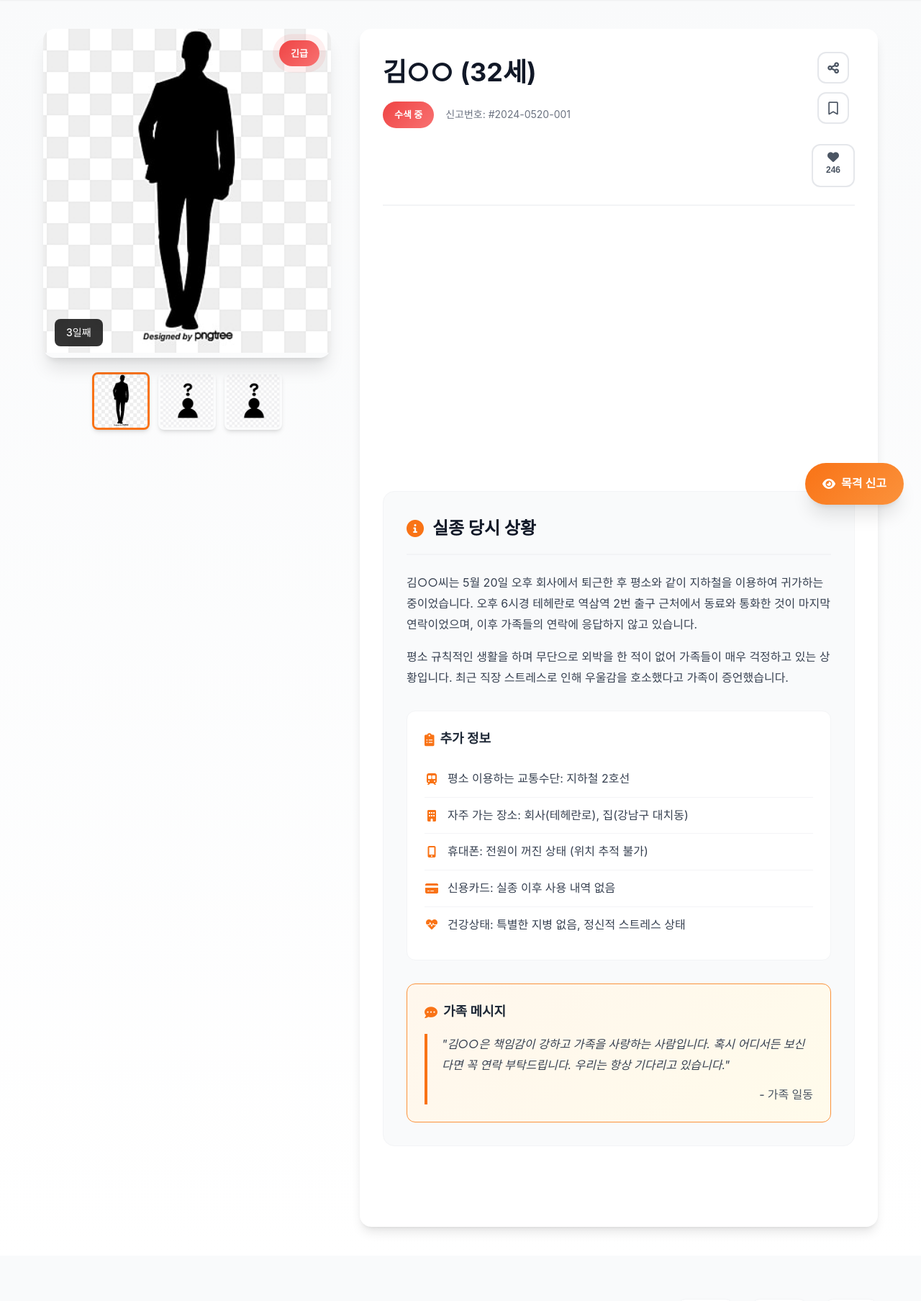
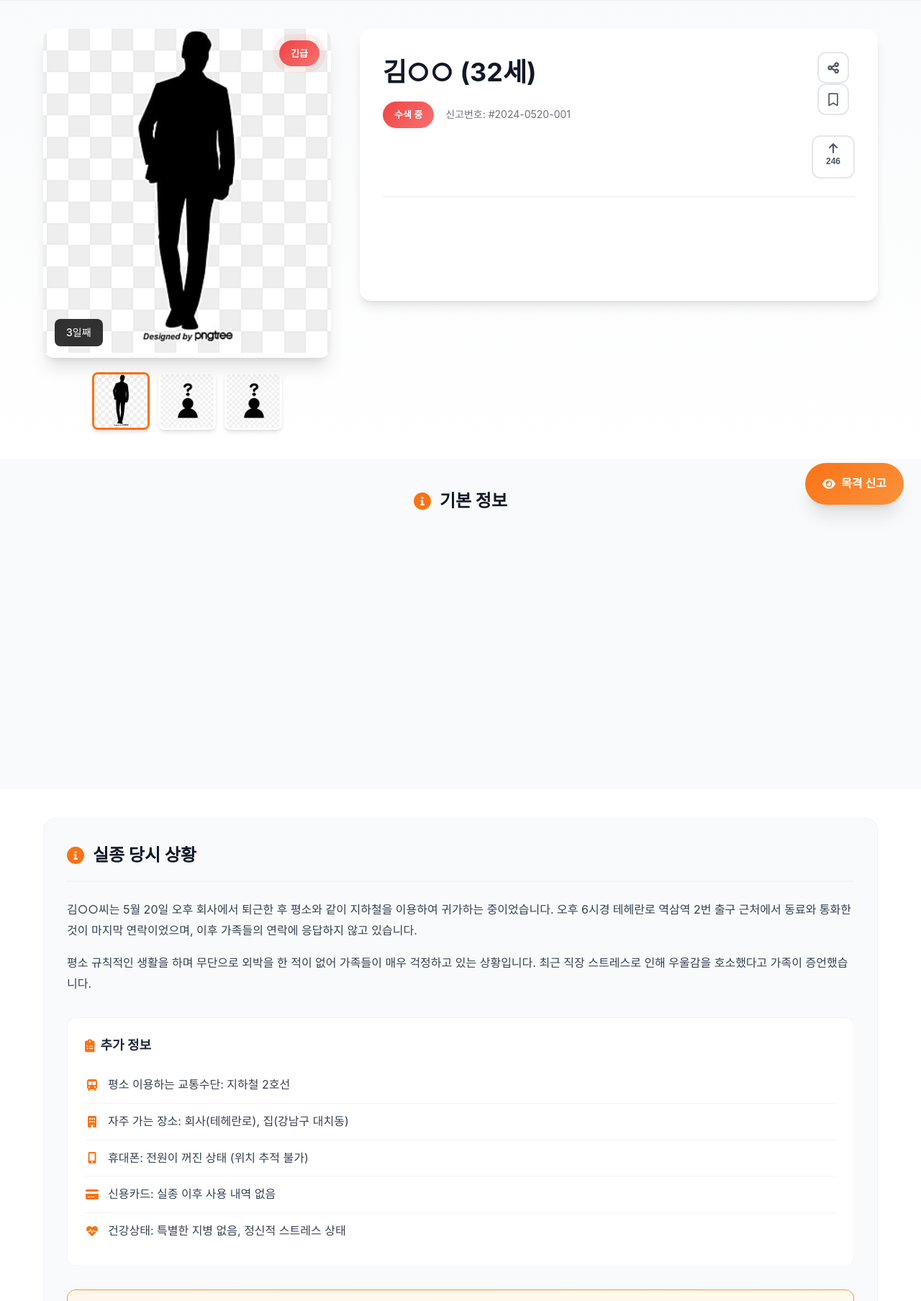
Before and after one commit to ANGIBU/songil, a Flask app: page /missing/1 in a window 1280 px wide. Shown: the part 75-1882 px from the top of the page at 72% size. Run offline with Flask 3, Linux system fonts and the light colour scheme; some libraries are stand-ins or nearby versions.

Commit message:
Automated Commit Update at 2025-05-31 05:24:25

```diff
--- a/static/css/user.css
+++ b/static/css/user.css
@@ -374,12 +374,34 @@ body {
     align-items: center;
 }
 
+/* ===== 실종자 기본 정보 섹션 ===== */
+.missing-basic-details {
+    padding: 40px 0;
+    background: var(--gray-50);
+}
+
+.missing-basic-details .section-header {
+    text-align: left;
+    margin-bottom: 32px;
+}
+
+.missing-basic-details .section-header h3 {
+    font-size: 24px;
+    color: var(--gray-900);
+    display: flex;
+    align-items: center;
+    gap: 12px;
+}
+
+.missing-basic-details .section-header h3 i {
+    color: var(--primary-orange);
+}
+
 /* 기본 정보 그리드 */
 .basic-info-grid {
     display: grid;
     grid-template-columns: repeat(2, 1fr);
     gap: 24px;
-    margin-bottom: 32px;
 }
 
 .info-item {
@@ -387,15 +409,18 @@ body {
     flex-direction: column;
     gap: 8px;
     padding: 16px;
-    background: var(--gray-50);
+    background: white;
     border-radius: 12px;
     border: 1px solid var(--gray-100);
     transition: var(--transition-base);
+    box-shadow: var(--shadow-sm);
 }
 
 .info-item:hover {
     border-color: var(--primary-orange-light);
     background: var(--primary-orange-bg);
+    transform: translateY(-2px);
+    box-shadow: var(--shadow-md);
 }
 
 .info-label {
@@ -424,9 +449,14 @@ body {
     align-items: center;
 }
 
+/* ===== 실종 상황 섹션 ===== */
+.missing-situation-section {
+    padding: 40px 0;
+    background: white;
+}
+
 /* 실종 상황 상세 정보 */
 .situation-details {
-    margin-top: 32px;
     padding: 32px;
     background: var(--gray-50);
     border-radius: 16px;
@@ -1007,8 +1037,11 @@ body {
 
     .profile-actions {
         width: 100%;
-        flex-direction: row;
-        justify-content: space-around;
+        align-items: center;
+    }
+
+    .action-buttons-row {
+        justify-content: center;
     }
 
     .basic-info-grid {
@@ -1067,6 +1100,14 @@ body {
 
     .situation-details {
         padding: 24px;
+    }
+
+    .missing-basic-details {
+        padding: 30px 0;
+    }
+
+    .missing-situation-section {
+        padding: 30px 0;
     }
 }
 
--- a/static/js/missing-detail.js
+++ b/static/js/missing-detail.js
@@ -235,7 +235,7 @@ function handleUpClick() {
 // 추천 버튼 클릭
 function handleRecommendClick() {
     if (recommendClicked) {
-        showNotification('이미 추천하셨습니다.', 'info');
+        showNotification('이미 응원하셨습니다.', 'info');
         return;
     }
 
@@ -279,15 +279,15 @@ function handleRecommendClick() {
             }
         });
 
-        // 하트 파티클 효과
-        createHeartParticleEffect(recommendBtn);
+        // 응원 파티클 효과
+        createSupportParticleEffect(recommendBtn);
     } else {
         // GSAP 없을 때
         recommendCount.textContent = newCount;
     }
 
     // 알림 표시
-    showNotification('추천했습니다! 실종자 찾기에 도움이 됩니다.', 'success');
+    showNotification('응원했습니다! 실종자 찾기에 도움이 됩니다.', 'success');
 
     // 서버에 추천 정보 전송
     sendRecommendToServer(newCount);
@@ -331,8 +331,8 @@ function createParticleEffect(element) {
     }
 }
 
-// 하트 파티클 효과
-function createHeartParticleEffect(element) {
+// 응원 파티클 효과
+function createSupportParticleEffect(element) {
     if (typeof gsap === 'undefined') return;
 
     const rect = element.getBoundingClientRect();
@@ -340,13 +340,13 @@ function createHeartParticleEffect(element) {
 
     for (let i = 0; i < particles; i++) {
         const particle = document.createElement('div');
-        particle.className = 'heart-particle';
-        particle.innerHTML = '<i class="fas fa-heart"></i>';
+        particle.className = 'support-particle';
+        particle.innerHTML = '<i class="fas fa-arrow-up"></i>';
         particle.style.cssText = `
             position: fixed;
             left: ${rect.left + rect.width / 2}px;
             top: ${rect.top + rect.height / 2}px;
-            color: var(--danger-red);
+            color: var(--secondary-green);
             font-size: 16px;
             pointer-events: none;
             z-index: 1000;
@@ -791,7 +791,7 @@ const modalStyles = `
     color: #6b7280;
 }
 
-.up-particle, .heart-particle {
+.up-particle, .support-particle {
     position: fixed;
     pointer-events: none;
 }
--- a/templates/user/missing_detail.html
+++ b/templates/user/missing_detail.html
@@ -41,21 +41,46 @@
                         </div>
                     </div>
                     <div class="profile-actions">
+                        <div class="action-buttons-row">
                             <button class="action-icon-btn share-btn" onclick="shareContent()" title="공유하기">
                                 <i class="fas fa-share-alt"></i>
                             </button>
                             <button class="action-icon-btn bookmark-btn" onclick="toggleBookmark()" title="관심등록">
                                 <i class="far fa-bookmark"></i>
                             </button>
+                        </div>
                         <div class="recommendation-section">
-                            <button class="recommendation-btn" onclick="handleRecommendClick()" title="추천하기">
-                                <i class="fas fa-heart"></i>
+                            <button class="recommendation-btn" onclick="handleRecommendClick()" title="응원하기">
+                                <i class="fas fa-arrow-up"></i>
                                 <span class="recommendation-count" id="recommendCount">246</span>
                             </button>
                         </div>
                     </div>
                 </div>
 
+                <div class="action-buttons">
+                    <button class="action-btn up-btn" onclick="handleUpClick()">
+                        <i class="fas fa-arrow-up"></i>
+                        <span class="btn-text">UP</span>
+                        <span class="btn-count" id="upCount">246</span>
+                    </button>
+                    <a href="{{ url_for('missing_report') }}" class="action-btn witness-btn">
+                        <i class="fas fa-eye"></i>
+                        <span class="btn-text">목격 신고하기</span>
+                        <span class="btn-sub-text">예상 포인트: 100~500P</span>
+                    </a>
+                </div>
+            </div>
+        </div>
+    </div>
+</section>
+
+<!-- 실종자 기본 정보 -->
+<section class="missing-basic-details">
+    <div class="container">
+        <div class="section-header">
+            <h3><i class="fas fa-info-circle"></i> 기본 정보</h3>
+        </div>
         <div class="basic-info-grid">
             <div class="info-item">
                 <div class="info-label">
@@ -105,8 +130,12 @@
                 <div class="info-value">왼쪽 손목에 시계 착용, 안경 착용</div>
             </div>
         </div>
+    </div>
+</section>
 
-                <!-- 실종 상황 및 추가 정보 -->
+<!-- 실종 상황 상세 정보 -->
+<section class="missing-situation-section">
+    <div class="container">
         <div class="situation-details">
             <div class="content-header">
                 <h3><i class="fas fa-info-circle"></i> 실종 당시 상황</h3>
@@ -142,21 +171,6 @@
                     우리는 항상 기다리고 있습니다."
                     <cite>- 가족 일동</cite>
                 </blockquote>
-                    </div>
-                </div>
-
-                <div class="action-buttons">
-                    <button class="action-btn up-btn" onclick="handleUpClick()">
-                        <i class="fas fa-arrow-up"></i>
-                        <span class="btn-text">UP</span>
-                        <span class="btn-count" id="upCount">246</span>
-                    </button>
-                    <a href="{{ url_for('witness_report', missing_id=missing_id) }}" class="action-btn witness-btn">
-                        <i class="fas fa-eye"></i>
-                        <span class="btn-text">목격 신고하기</span>
-                        <span class="btn-sub-text">예상 포인트: 100~500P</span>
-                    </a>
-                </div>
             </div>
         </div>
     </div>
@@ -290,7 +304,7 @@
                     <h4>목격하셨나요?</h4>
                     <p>작은 정보도 큰 도움이 됩니다. 목격 정보를 신고해주세요.</p>
                 </div>
-                <a href="{{ url_for('witness_report', missing_id=missing_id) }}" class="cta-btn">
+                <a href="{{ url_for('missing_report') }}" class="cta-btn">
                     <i class="fas fa-plus"></i>
                     목격 정보 신고하기
                 </a>
```
Lines whose indentation alone changed are shown as unchanged.
